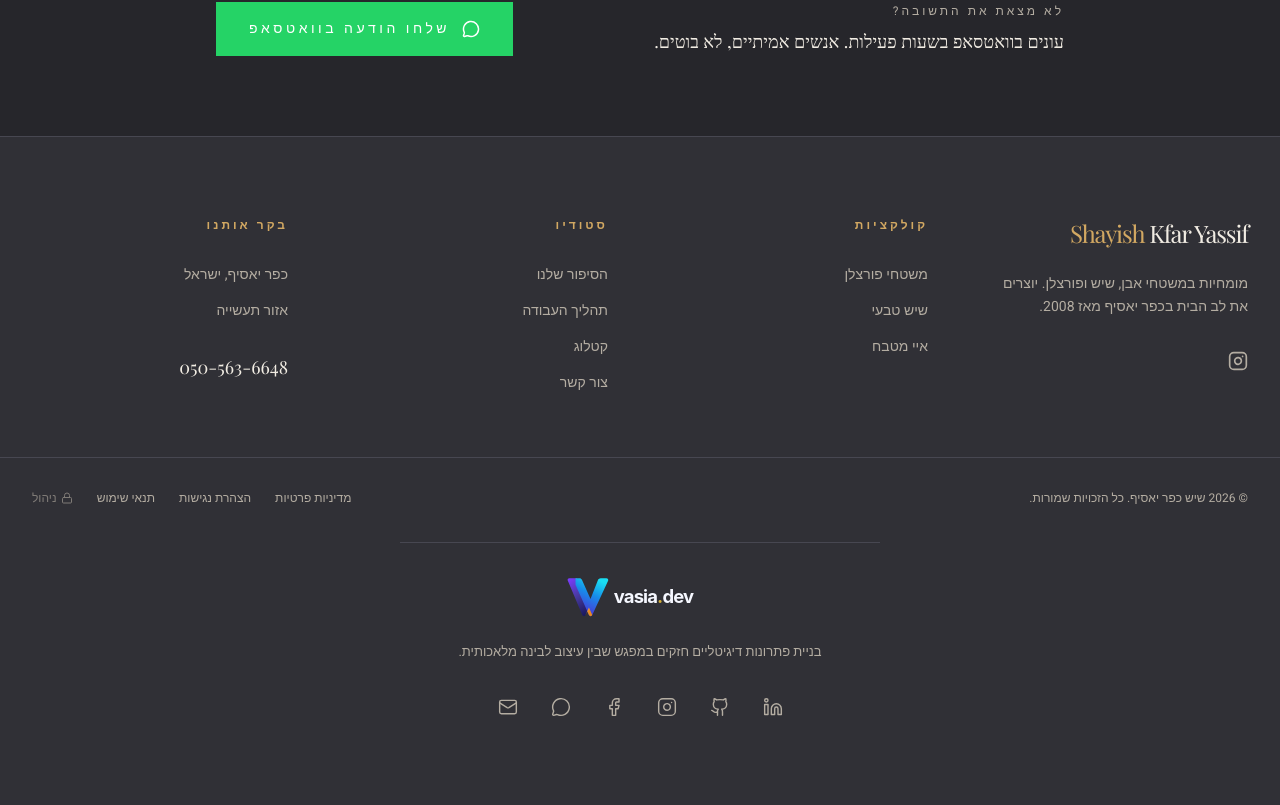
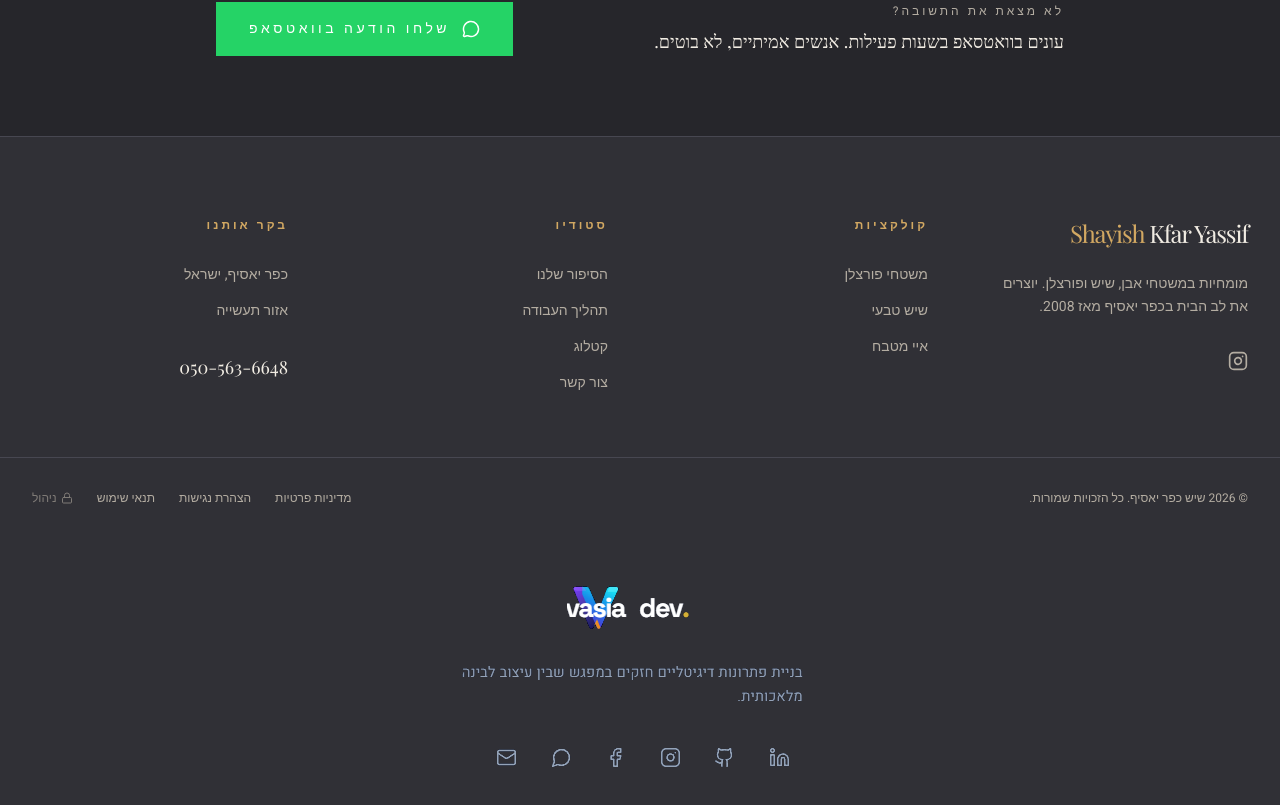
Before and after one commit to ward3107/Shayish-Kfar-Yassif, a React (Vite) app: page /faq in a window 1280 px wide. Shown: the part 1523-2328 px from the top of the page. Built offline with nearby package versions, Linux system fonts and the light colour scheme; a web font is replaced by a local one.

Commit message:
fix: use transparent readable creator signature with all contact links (#34)

```diff
--- a/components/CreatorSignature.tsx
+++ b/components/CreatorSignature.tsx
@@ -1,52 +1 @@
-import React from 'react';
-import { Facebook, Github, Instagram, Linkedin, Mail, MessageCircle } from 'lucide-react';
-import './CreatorSignature.css';
-
-export interface CreatorLinks {
-  email?: string;
-  whatsapp?: string;
-  facebook?: string;
-  instagram?: string;
-  github?: string;
-  linkedin?: string;
-}
-
-// Add only the creator's confirmed destinations; these are separate from the business contacts.
-export const creatorLinks: CreatorLinks = {
-  email: 'mailto:wasya92@gmail.com',
-  whatsapp: 'https://wa.me/972534260632',
-  facebook: 'https://www.facebook.com/profile.php?id=61594997720112',
-  instagram: 'https://www.instagram.com/vasia.dev/',
-  github: 'https://github.com/ward3107',
-  linkedin: 'https://www.linkedin.com/in/waseem-abu-akel-334486374/',
-};
-
-export default function CreatorSignature({ links = creatorLinks, logoUrl }: {
-  links?: CreatorLinks;
-  logoUrl?: string;
-}) {
-  const socials = [
-    { label: 'Email', href: links.email, Icon: Mail },
-    { label: 'WhatsApp', href: links.whatsapp, Icon: MessageCircle },
-    { label: 'Facebook', href: links.facebook, Icon: Facebook },
-    { label: 'Instagram', href: links.instagram, Icon: Instagram },
-    { label: 'GitHub', href: links.github, Icon: Github },
-    { label: 'LinkedIn', href: links.linkedin, Icon: Linkedin },
-  ];
-
-  return <section className="creator-signature" aria-label="Website created by vasia dev">
-    <a className="creator-signature-home" href="https://www.vasia.dev/"
-      target="_blank" rel="noopener noreferrer" aria-label="vasia.dev — יוצר האתר">
-      {logoUrl ? <img className="creator-signature-logo" src={logoUrl} alt="vasia.dev" /> : <>
-        <img className="creator-signature-logo creator-signature-logo-dark" src="/creator/vasia-logo-dark.svg" alt="vasia.dev" />
-        <img className="creator-signature-logo creator-signature-logo-light" src="/creator/vasia-logo-light.svg" alt="vasia.dev" />
-      </>}
-    </a>
-    <p dir="rtl">בניית פתרונות דיגיטליים חזקים במפגש שבין עיצוב לבינה מלאכותית.</p>
-    <div className="creator-signature-socials" dir="ltr">
-      {socials.filter(({ href }) => Boolean(href)).map(({ label, href, Icon }) =>
-        <a key={label} href={href} aria-label={`vasia dev — ${label}`}
-          target="_blank" rel="noopener noreferrer"><Icon size={20} strokeWidth={1.7} /></a>)}
-    </div>
-  </section>;
-}
+export { default } from './VasiaSignature';
--- /dev/null
+++ b/components/VasiaSignature.module.css
@@ -0,0 +1,56 @@
+/* Original transparent artwork; tone follows the footer surface, not the logo backdrop. */
+.signature {
+  position: relative;
+  display: block;
+  flex: 0 0 auto;
+  width: 373px;
+  max-width: calc(100% - 32px);
+  margin: 24px auto;
+  padding: 0;
+  border: 0;
+  background: transparent;
+  box-shadow: none;
+  direction: ltr;
+  isolation: isolate;
+}
+.signature .artwork {
+  display: block;
+  width: 100%;
+  max-width: 100%;
+  height: auto;
+  margin: 0;
+  filter: invert(1) hue-rotate(180deg) brightness(.8);
+}
+.signature[data-tone="dark"] .artwork,
+:global(.dark) .signature[data-tone="auto"] .artwork,
+:global(.dark-mode) .signature[data-tone="auto"] .artwork,
+:global([data-theme="dark"]) .signature[data-tone="auto"] .artwork {
+  filter: none;
+}
+.signature .link {
+  position: absolute;
+  display: block;
+  padding: 0;
+  margin: 0;
+  border: 0;
+  border-radius: 6px;
+  min-width: 0;
+  min-height: 0;
+  background: transparent;
+  box-shadow: none;
+  transform: none;
+}
+.signature .link:hover { background: rgb(128 128 128 / .14); }
+.signature .link:focus-visible { outline: 3px solid #0787a0; outline-offset: 2px; }
+.signature[data-tone="dark"] .link:focus-visible,
+:global(.dark) .signature .link:focus-visible,
+:global(.dark-mode) .signature .link:focus-visible,
+:global([data-theme="dark"]) .signature .link:focus-visible { outline-color: #70e1ed; }
+.signature .website { left: 27%; top: 15%; width: 46%; height: 31%; }
+.signature .social { top: 77%; width: 14.5%; height: 21%; }
+.signature .email { left: 6.3%; }
+.signature .whatsapp { left: 20.9%; }
+.signature .facebook { left: 35.4%; }
+.signature .instagram { left: 50.2%; }
+.signature .github { left: 64.6%; }
+.signature .linkedin { left: 79.3%; }
--- /dev/null
+++ b/components/VasiaSignature.tsx
@@ -0,0 +1,20 @@
+import React from 'react';
+import styles from './VasiaSignature.module.css';
+
+/** Canonical owner signature: keep the supplied artwork transparent and all seven links active. */
+export default function VasiaSignature({ tone = 'auto' }: { tone?: 'auto' | 'light' | 'dark' }) {
+  return (
+    <React.Fragment>
+      <nav className={styles.signature} data-vasia-signature data-tone={tone} dir="ltr" aria-label="vasia dev. — website and contact links">
+        <img className={styles.artwork} src="/brand/vasia-dev-signature.png" width={373} height={259} alt="vasia dev. — digital solutions, branding and website design" loading="lazy" decoding="async" />
+        <a className={`${styles.link} ${styles.website}`} href="https://www.vasia.dev/" target="_blank" rel="noopener noreferrer" aria-label="vasia dev. — Website" title="vasia dev. — Website" />
+        <a className={`${styles.link} ${styles.email} ${styles.social}`} href="mailto:wasya92@gmail.com" aria-label="vasia dev. — Email" title="vasia dev. — Email" />
+        <a className={`${styles.link} ${styles.whatsapp} ${styles.social}`} href="https://wa.me/972534260632" target="_blank" rel="noopener noreferrer" aria-label="vasia dev. — WhatsApp" title="vasia dev. — WhatsApp" />
+        <a className={`${styles.link} ${styles.facebook} ${styles.social}`} href="https://www.facebook.com/profile.php?id=61594997720112" target="_blank" rel="noopener noreferrer" aria-label="vasia dev. — Facebook" title="vasia dev. — Facebook" />
+        <a className={`${styles.link} ${styles.instagram} ${styles.social}`} href="https://www.instagram.com/vasia.dev/" target="_blank" rel="noopener noreferrer" aria-label="vasia dev. — Instagram" title="vasia dev. — Instagram" />
+        <a className={`${styles.link} ${styles.github} ${styles.social}`} href="https://github.com/ward3107" target="_blank" rel="noopener noreferrer" aria-label="vasia dev. — GitHub" title="vasia dev. — GitHub" />
+        <a className={`${styles.link} ${styles.linkedin} ${styles.social}`} href="https://www.linkedin.com/in/waseem-abu-akel-334486374/" target="_blank" rel="noopener noreferrer" aria-label="vasia dev. — LinkedIn" title="vasia dev. — LinkedIn" />
+      </nav>
+    </React.Fragment>
+  );
+}
```
Also changed, not shown: public/brand/vasia-dev-signature.png (added).
